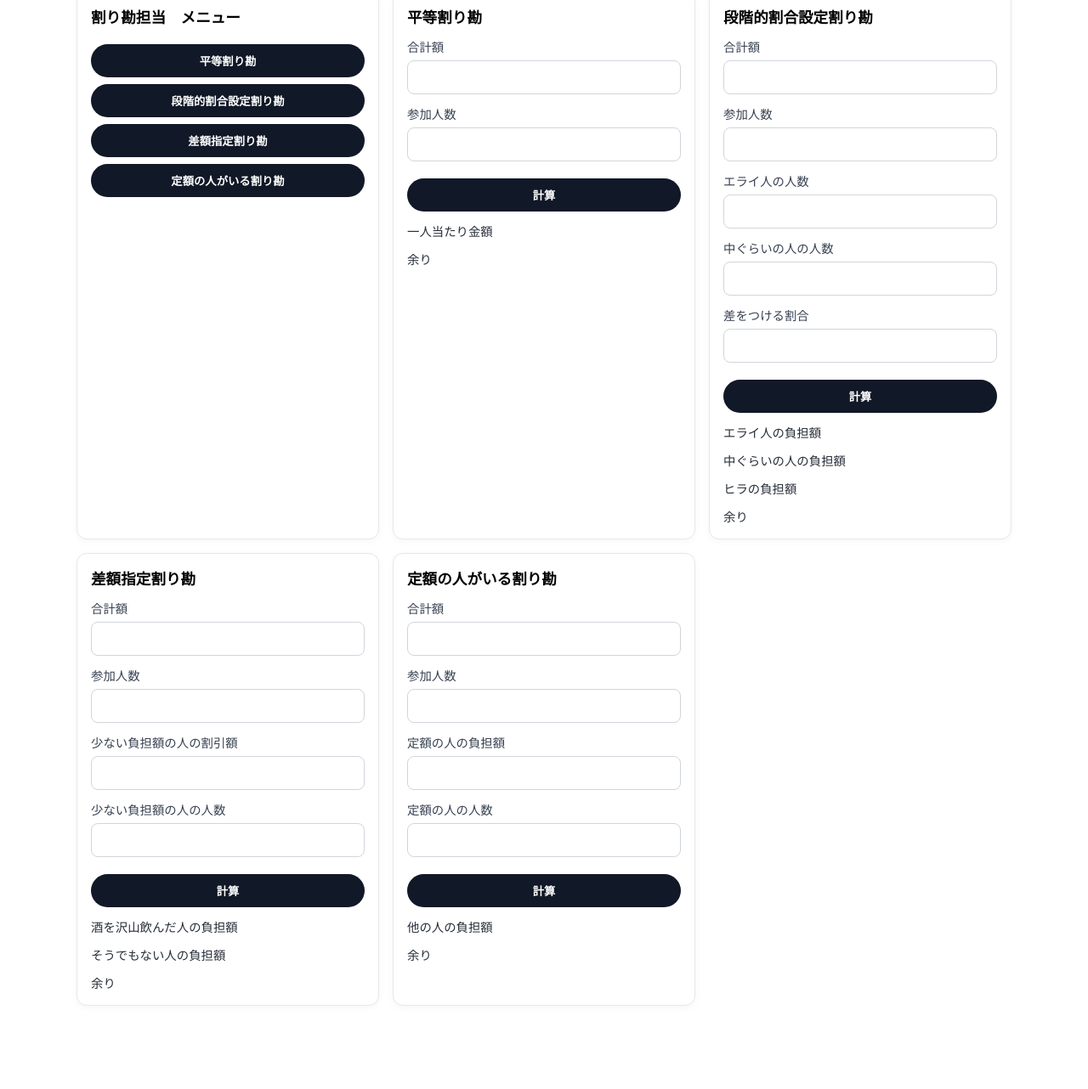
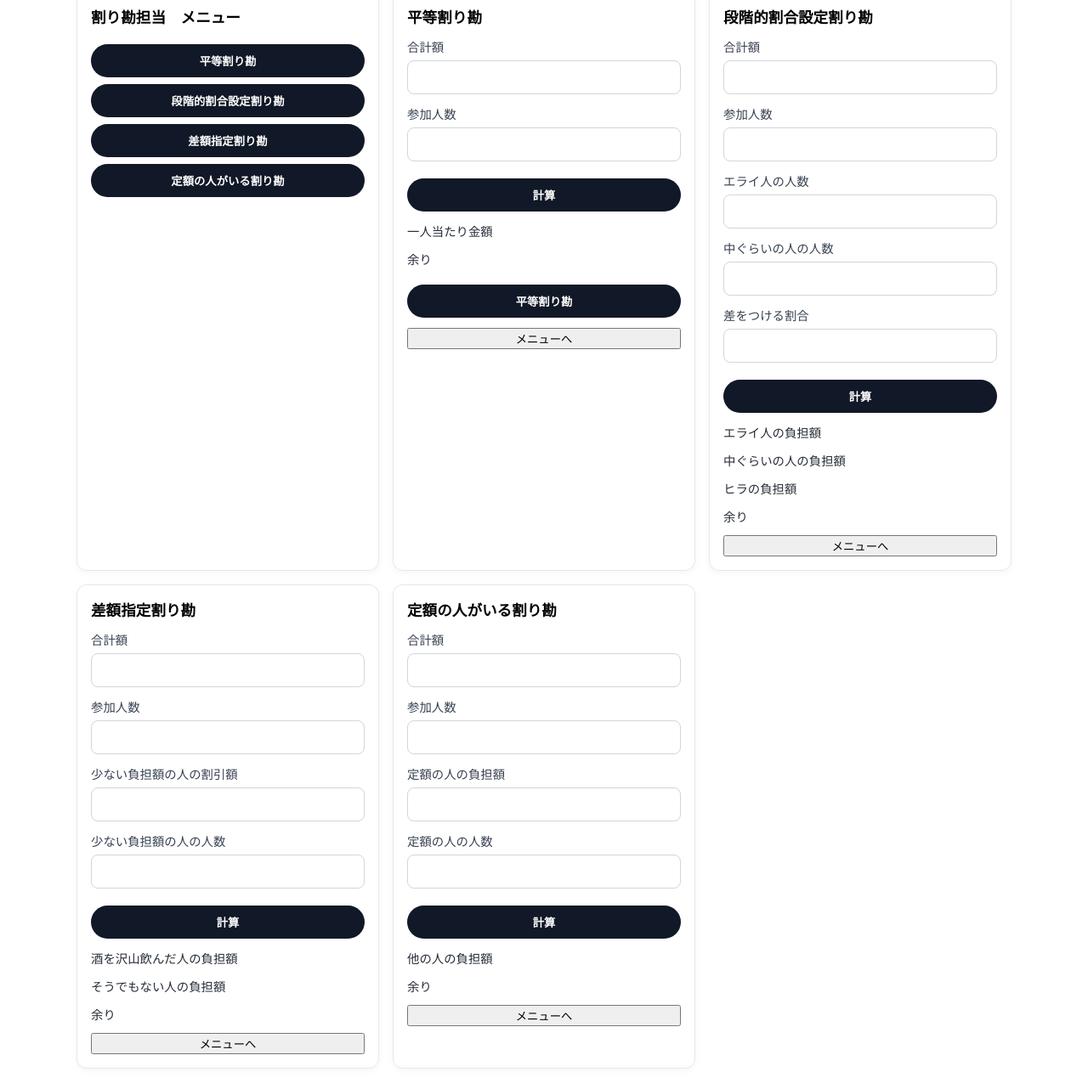
Before and after one commit to kyyshd/kyyshd.github.io, a plain HTML site: page index.html in a window 1280 px wide. Shown: the part 34-1316 px from the top of the page at 85% size. Before the commit the page ends 1242 px from the top, so only its background shows below. Drawn offline with Linux system fonts and the light colour scheme.

Commit message:
Update index.html

```diff
--- a/index.html
+++ b/index.html
@@ -9,7 +9,7 @@
   <body>
 
 <div class="cards">
-  <section class="card">
+  <section class="card" id="warikanmenu">
     <h2 class="card-title">割り勘担当　メニュー</h2>
       <button onclick="location.href='#byodo'" class="btn">平等割り勘</button>
       <button onclick="location.href='#dankai'" class="btn">段階的割合設定割り勘</button>
@@ -31,6 +31,8 @@
       <button type="button" onclick="calcWarikan()" class="btn" id="btn0">計算</button>
       <div class="result" id="result">一人当たり金額</div>
       <div class="result" id="amari1">余り</div>
+      <button onclick="location.href='#byodo'" class="btn">平等割り勘</button>
+      <button onclick="location.href='#warikanmenu'" class="btn2">メニューへ</button>
     </form>
   </section>
 
@@ -62,6 +64,7 @@
     <div class="result" id="result2">中ぐらいの人の負担額</div>
     <div class="result" id="result3">ヒラの負担額</div>
     <div class="result" id="amari2">余り</div>
+    <button onclick="location.href='#warikanmenu'" class="btn2">メニューへ</button>
   </form>
 </section>
 
@@ -88,6 +91,7 @@
     <div  class="result" id="result4">酒を沢山飲んだ人の負担額</div>
     <div class="result" id="result5">そうでもない人の負担額</div>
     <div class="result" id="amari3">余り</div>
+    <button onclick="location.href='#warikanmenu'" class="btn2">メニューへ</button>
     </form>
   </section>
 
@@ -113,6 +117,7 @@
       <button type="button" onclick="calcTeigaku()" class="btn" id="btn3">計算</button>
       <div class="result" id="result6">他の人の負担額</div>
       <div class="result" id="amari4">余り</div>
+      <button onclick="location.href='#warikanmenu'" class="btn2">メニューへ</button>
     </form>
   </section>
 </div>
```
